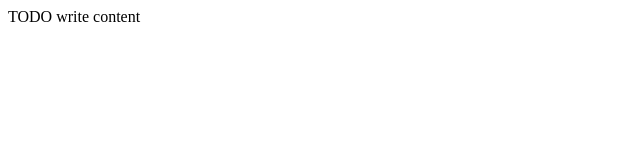
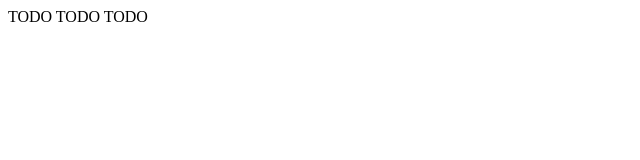
Before and after one commit to SimaoAzevedo17/EIS_2627-G03_MEGI, a website: page public_html/index.html in a window 1280 px wide. Shown: the full height of the page, 0-640 px from the left. Drawn offline with Linux system fonts and the light colour scheme.

Commit message:
mudei para todo todo todo

```diff
--- a/public_html/index.html
+++ b/public_html/index.html
@@ -10,6 +10,6 @@
         <meta name="viewport" content="width=device-width, initial-scale=1.0">
     </head>
     <body>
-        <div>TODO write content</div>
+        <div>TODO TODO TODO</div>
     </body>
 </html>
```
